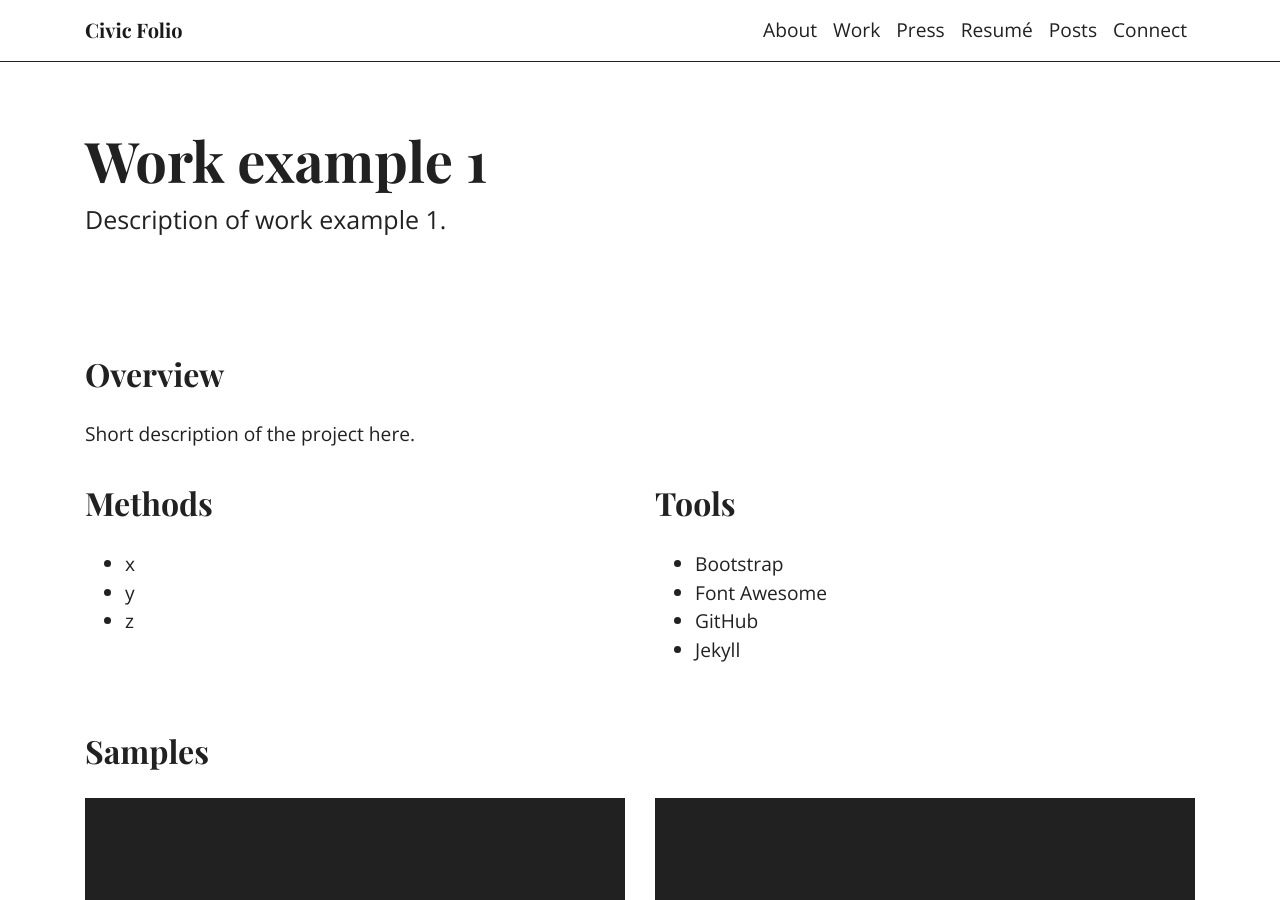
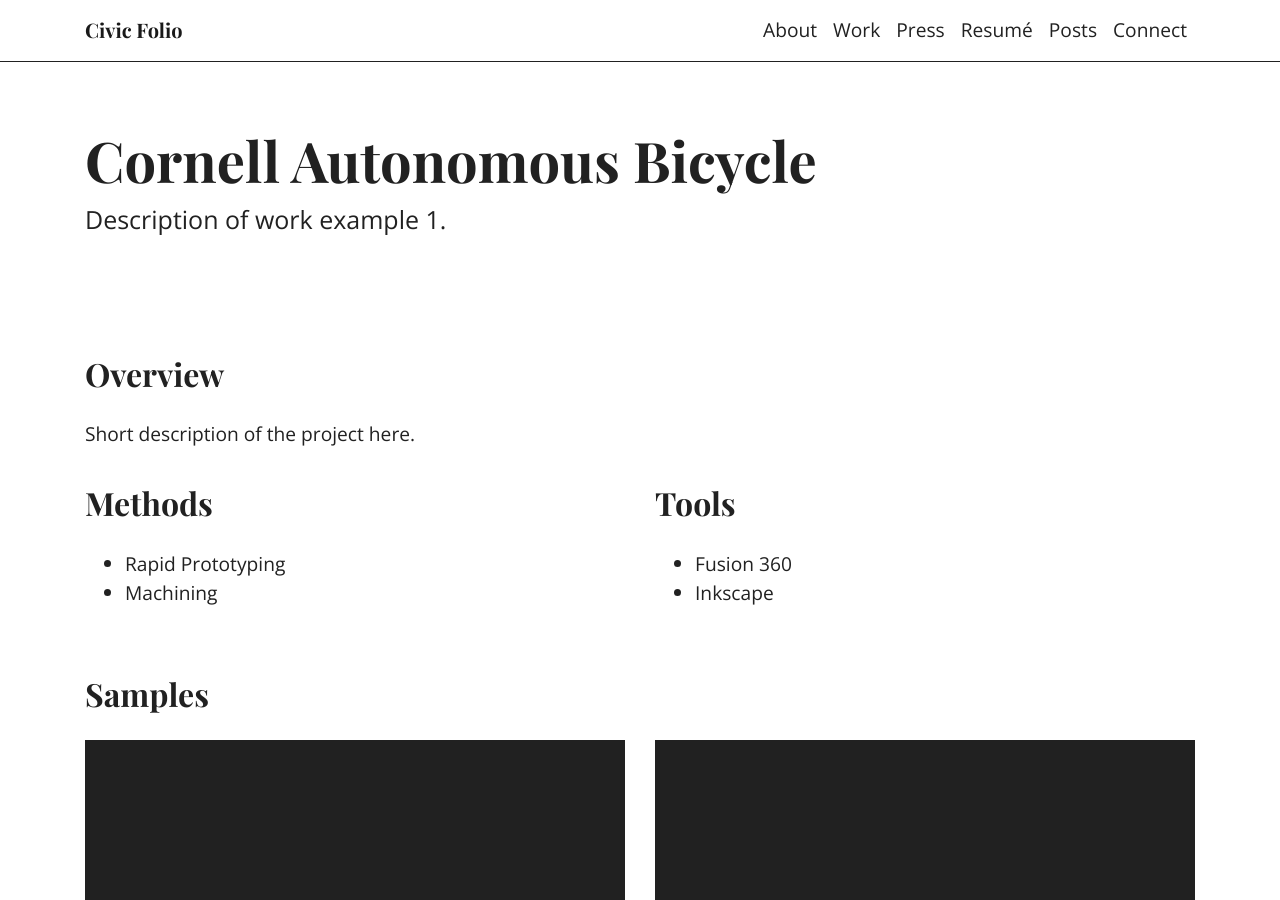
Before and after one commit to nnamd/nnamd.github.io, a Jekyll site: the page built from _work/work1.md, in a window 1280 px wide and 900 px high. Built offline with Jekyll 4.4.1, drawn with Linux system fonts in a browser that asks for light colours.

```diff
--- a/_work/work1.md
+++ b/_work/work1.md
@@ -1,17 +1,15 @@
 ---
-title: Work example 1
+title: Cornell Autonomous Bicycle
 description: Description of work example 1.
-img-feat: work.png
-website: https://
+img-feat: bike.png
+website: http://ec2-18-223-29-116.us-east-2.compute.amazonaws.com/wiki/index.php/The_New_Bike
 methods:
-  - x
-  - y
-  - z
+  - Rapid Prototyping
+  - Machining
 tools:
-  - Bootstrap
-  - Font Awesome
-  - GitHub
-  - Jekyll
+  - Fusion 360
+  - Inkscape
+
 samples-title: Samples
 sample-img-1: work.png
 sample-img-alt-1: Work example 1 screenshot
```
Also changed, not shown: img/work/bike.png (added).
